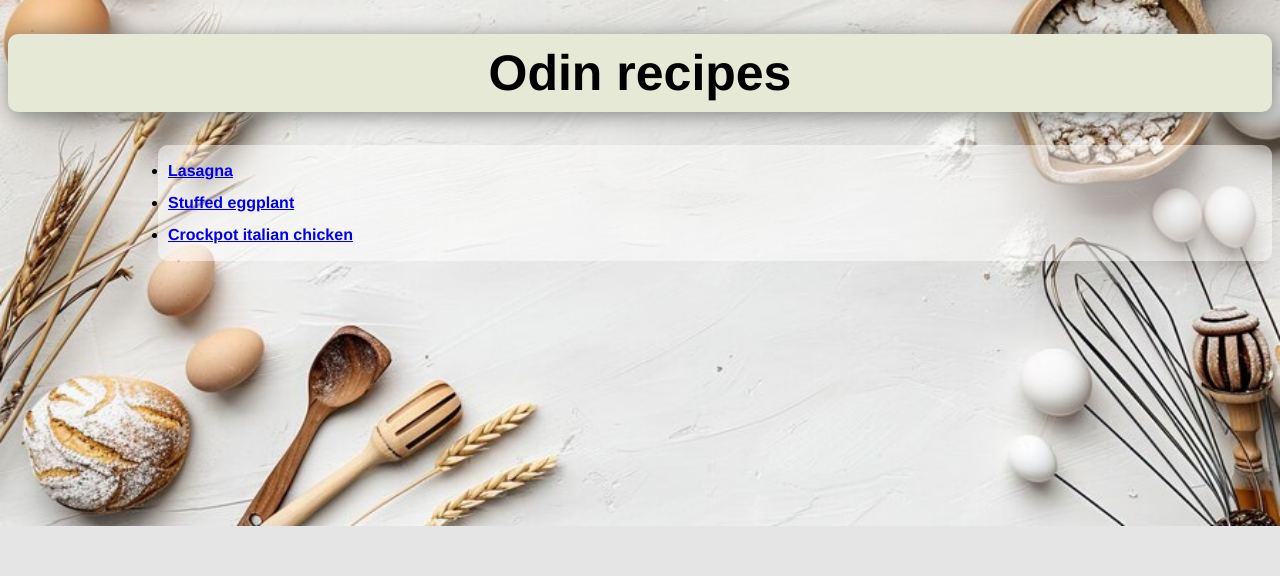
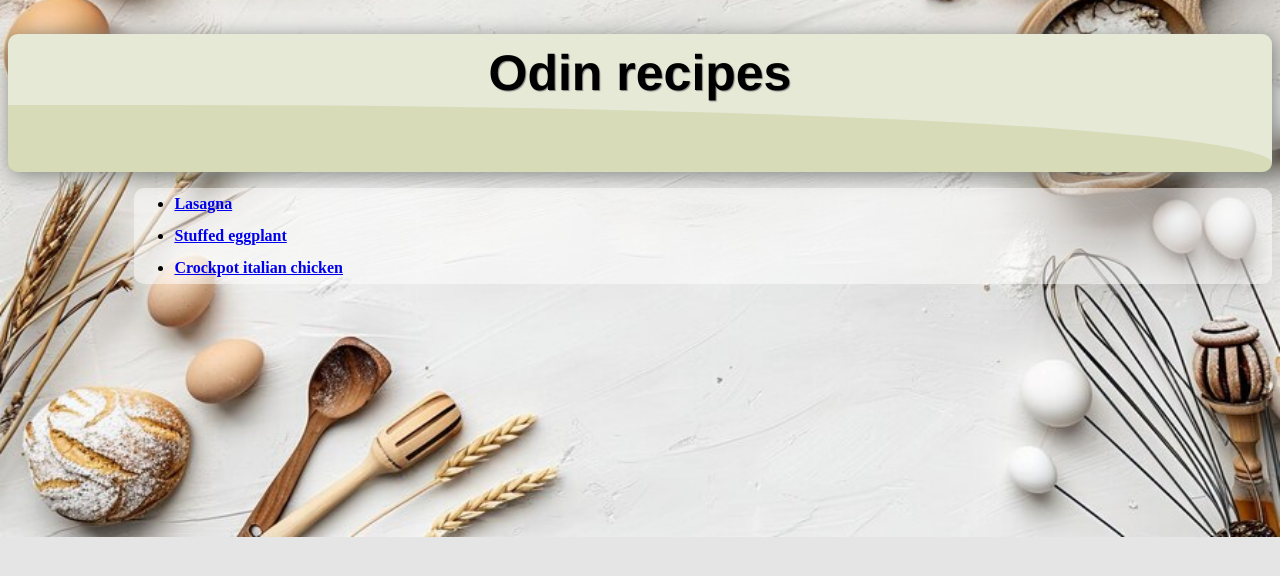
Before and after one commit to LordDunsany/odin-recipes, a plain HTML site: page index.html in a window 1280 px wide. Drawn offline with Linux system fonts and the light colour scheme.

Commit message:
Update curved banner

```diff
--- a/index.html
+++ b/index.html
@@ -12,7 +12,8 @@
     <body class="backgroundimage">
 
         <h1 class="title">Odin recipes</h1>
-        <ul id="ul-front-page">
+        <div class="curve"></div>
+        <ul>
             <li><a href="recipes/lasagna.html">Lasagna</a></li>
             <li><a href="recipes/stuffed-eggplant.html">Stuffed eggplant</a></li>
             <li><a href="recipes/crockpot.html">Crockpot italian chicken</a></li>
--- a/styles.css
+++ b/styles.css
@@ -17,15 +17,14 @@ body {
     background-color: rgb(229, 233, 214);
     box-shadow: 3px 3px 20px 0px rgb(128, 133, 128);
     padding: 10px;
+    padding-bottom: 70px;
     border-radius: 10px;
+    text-shadow: 1px 1px 1px grey;
 }
 #ul-front-page {
     font-family: "New Times Roman", "Helvetica", sans-serif;
     margin-left: 150px;
     padding: 10px;
-
-
-
 }
 a:hover {
     color: black;
@@ -58,11 +57,19 @@ ul, ol {
 }
 h3 {
     margin-inline-start: 8%;
-    margin-left: 410px;
+
 }
 body {
     padding-bottom: 50px;
 }
-.steps {
-    margin-left: 435px;
+.curve {
+    background-color: rgb(201, 206, 154, .5);
+    height: 67px;
+    margin-top: -100px;
+    padding: 0;
+    border-top-left-radius: 0%;
+    border-top-right-radius: 100%;
+    border-bottom-left-radius: 10px;
+    border-bottom-right-radius: 10px;
+
 }
```
